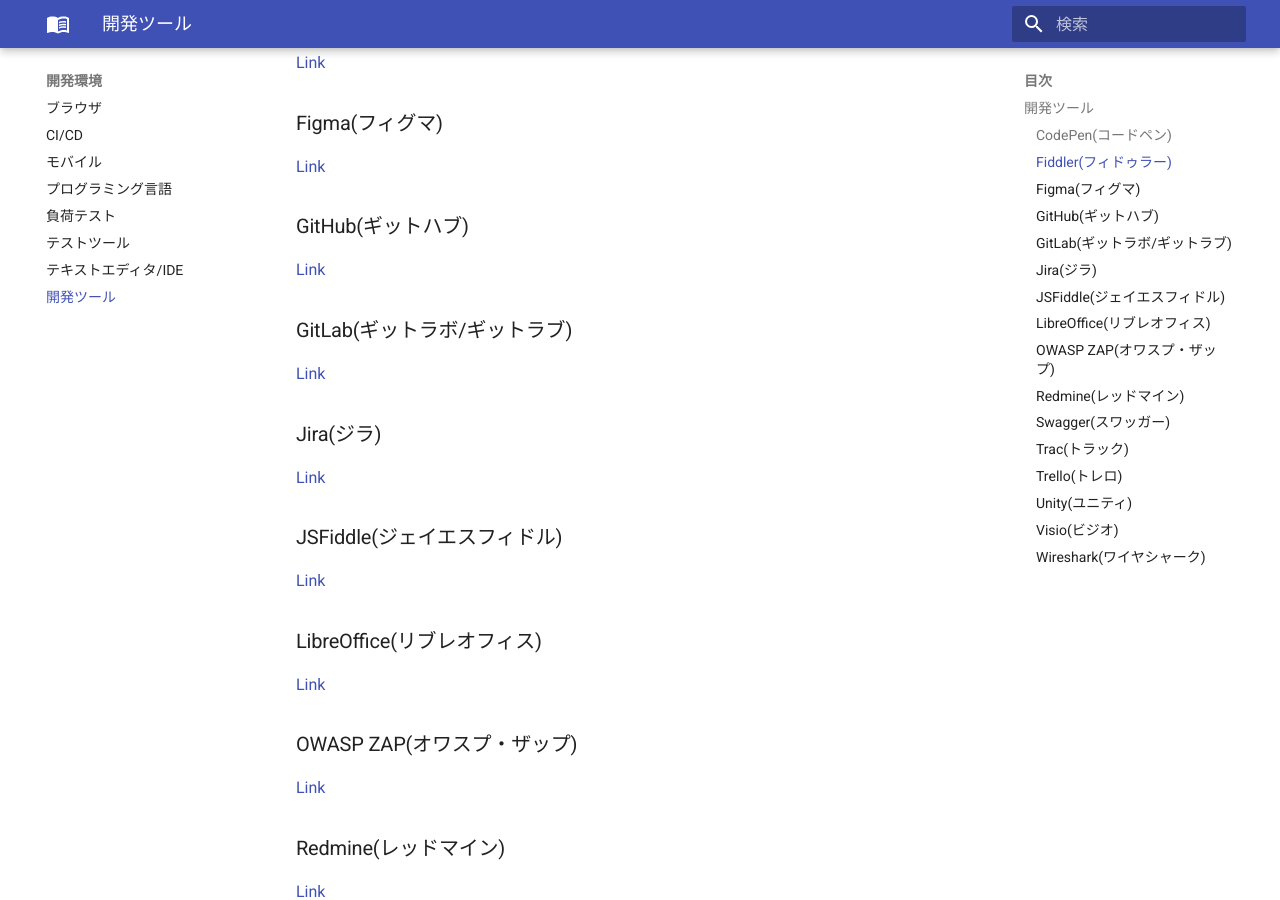
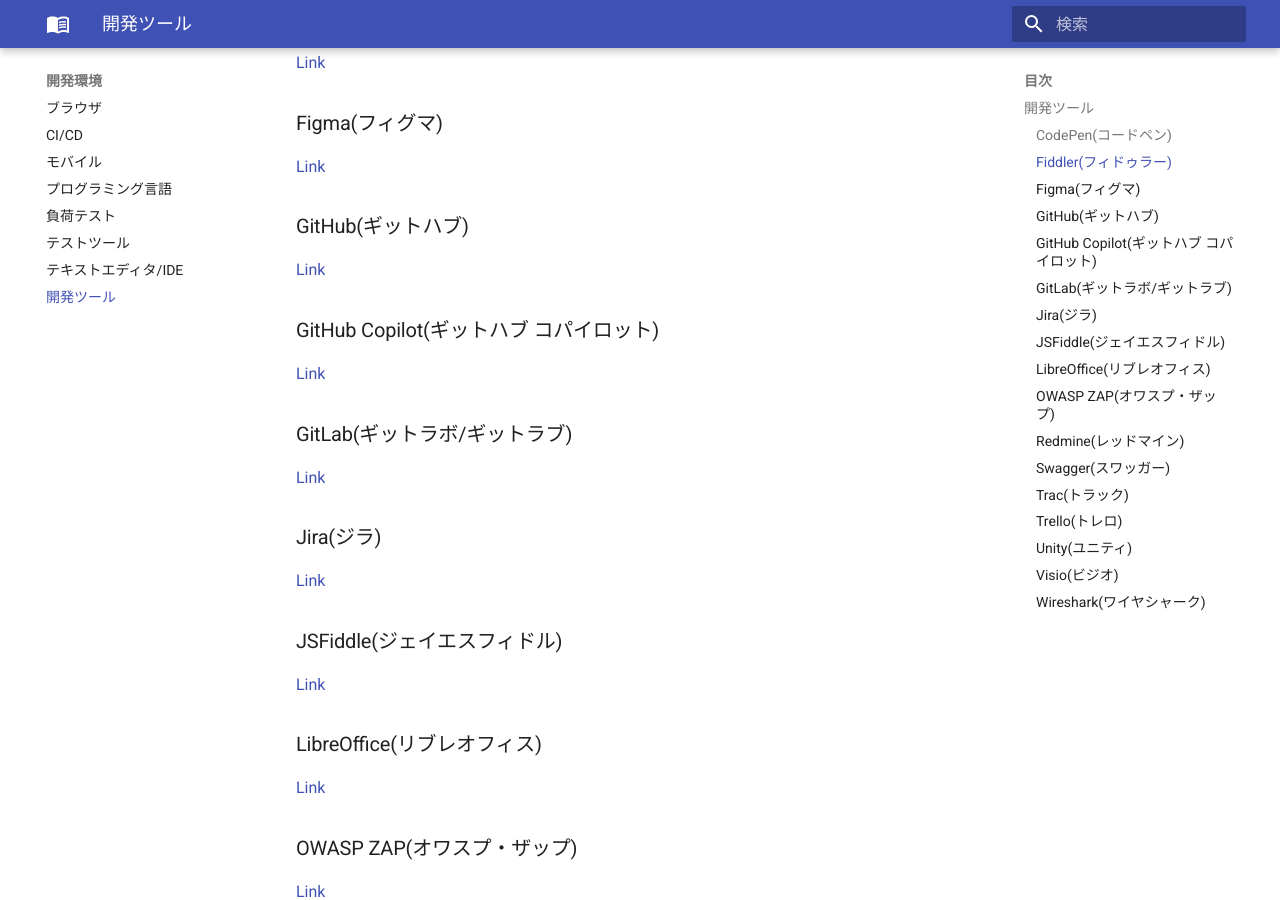
Before and after one commit to doara-developer/pronunciation-dict, an MkDocs documentation site: the page built from docs/development/tool.md, in a window 1280 px wide and 900 px high, scrolled down 378 px. Built offline with MkDocs 1.6.1 and Material for MkDocs 9.7.7, drawn with Linux system fonts in a browser that asks for light colours.

Commit message:
Add word

```diff
--- a/docs/development/tool.md
+++ b/docs/development/tool.md
@@ -15,6 +15,10 @@
 ### GitHub(ギットハブ)
 
 [Link](https://github.co.jp/)
+
+### GitHub Copilot(ギットハブ コパイロット)
+
+[Link](https://github.com/features/copilot)
 
 ### GitLab(ギットラボ/ギットラブ)
 
```
